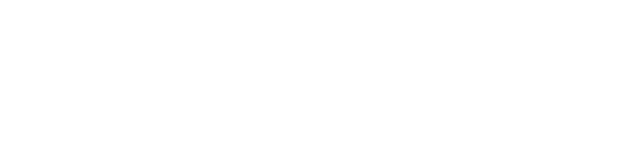
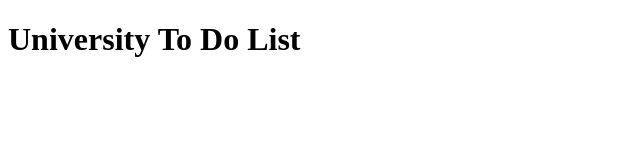
Before and after one commit to cBridges851/uni-to-do-list, a website: page index.html in a window 1280 px wide. Shown: the whole page, without its empty margins (0-640 px from the left). Drawn offline with nearby package versions, Linux system fonts and the light colour scheme.

Commit message:
master Added a title to the page.

```diff
--- a/index.html
+++ b/index.html
@@ -9,6 +9,6 @@
     <script src="js/Main.effect.js" type="module"></script>
 </head>
 <body>
-
+    <h1>University To Do List</h1>
 </body>
 </html>
```
